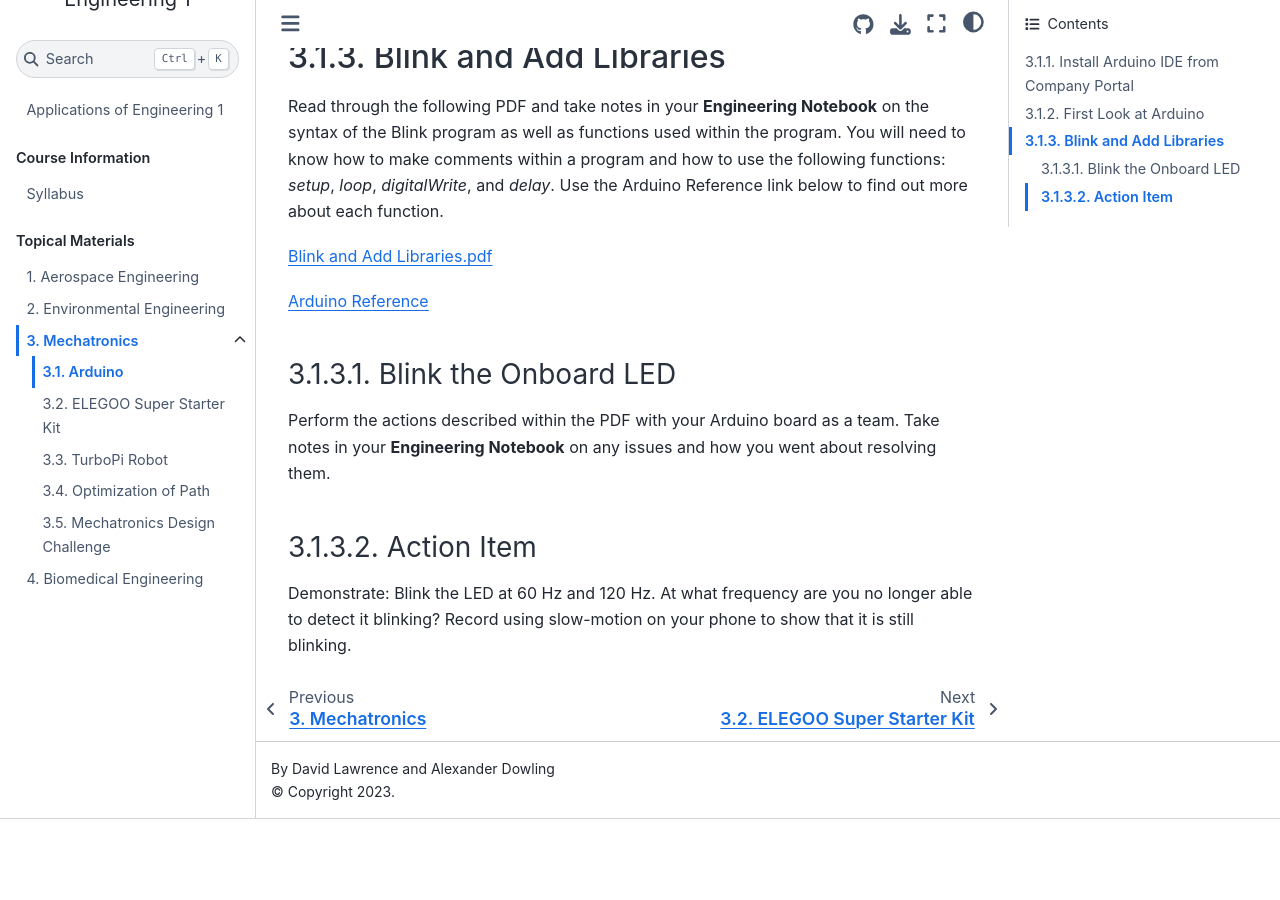
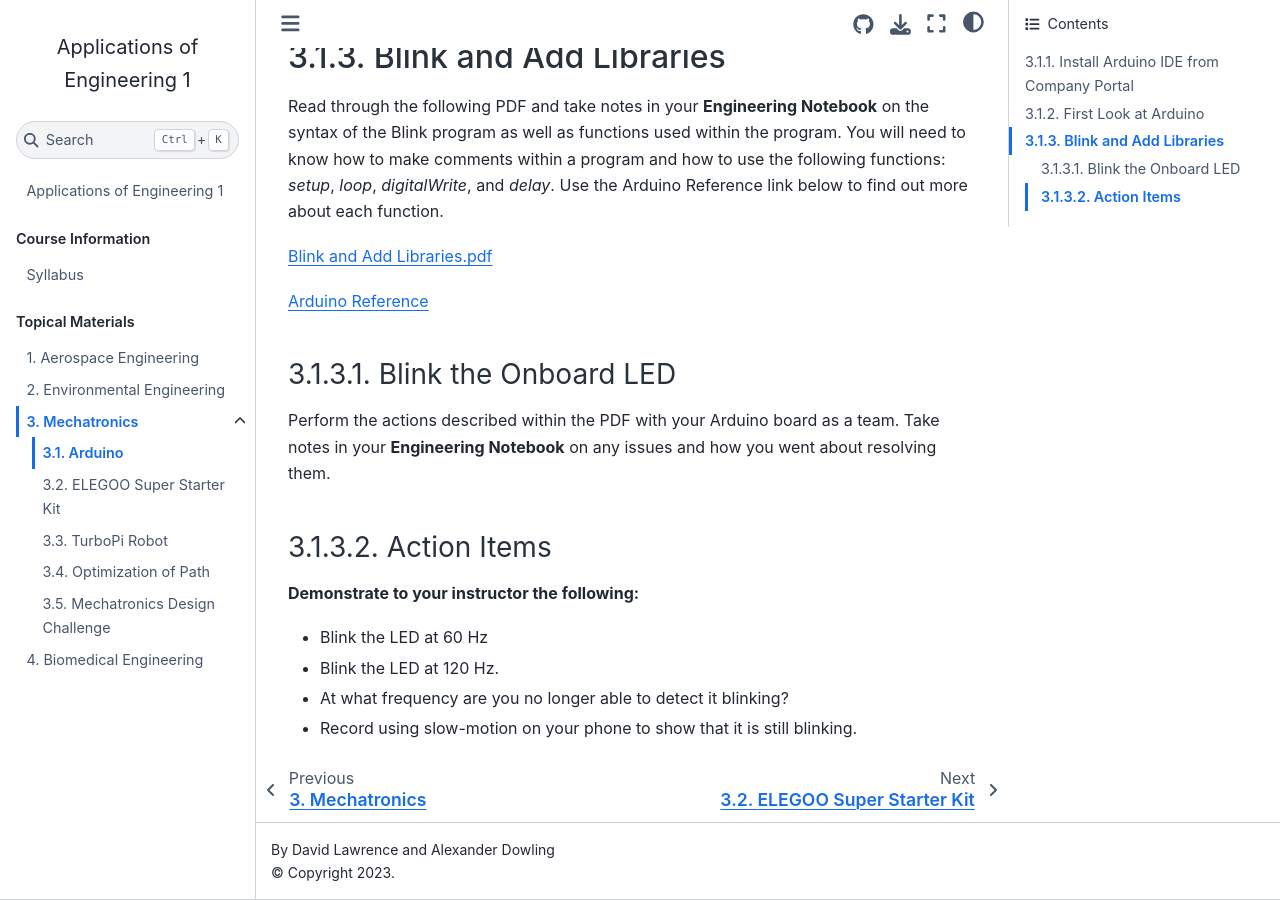
Before and after one commit to Culver-Academies/engineering1, a Jupyter Book: the page built from mech/arduino.md, in a window 1280 px wide and 900 px high, scrolled down 733 px. Built offline with Jupyter Book 1.0.4 settings and Sphinx 7.4.7 and the Sphinx Book theme 1.1.4, drawn with Linux system fonts in a browser that asks for light colours; before the commit the page ends 1552 px from its top, so only the background shows below that.

Commit message:
Update arduino.md

```diff
--- a/mech/arduino.md
+++ b/mech/arduino.md
@@ -26,5 +26,9 @@ Read through the following PDF and take notes in your **Engineering Notebook** o
 ### Blink the Onboard LED
 Perform the actions described within the PDF with your Arduino board as a team. Take notes in your **Engineering Notebook** on any issues and how you went about resolving them.
 
-### Action Item
-Demonstrate: Blink the LED at 60 Hz and 120 Hz. At what frequency are you no longer able to detect it blinking? Record using slow-motion on your phone to show that it is still blinking.
+### Action Items
+**Demonstrate to your instructor the following:**
+* Blink the LED at 60 Hz
+* Blink the LED at 120 Hz.
+* At what frequency are you no longer able to detect it blinking?
+* Record using slow-motion on your phone to show that it is still blinking.
```
